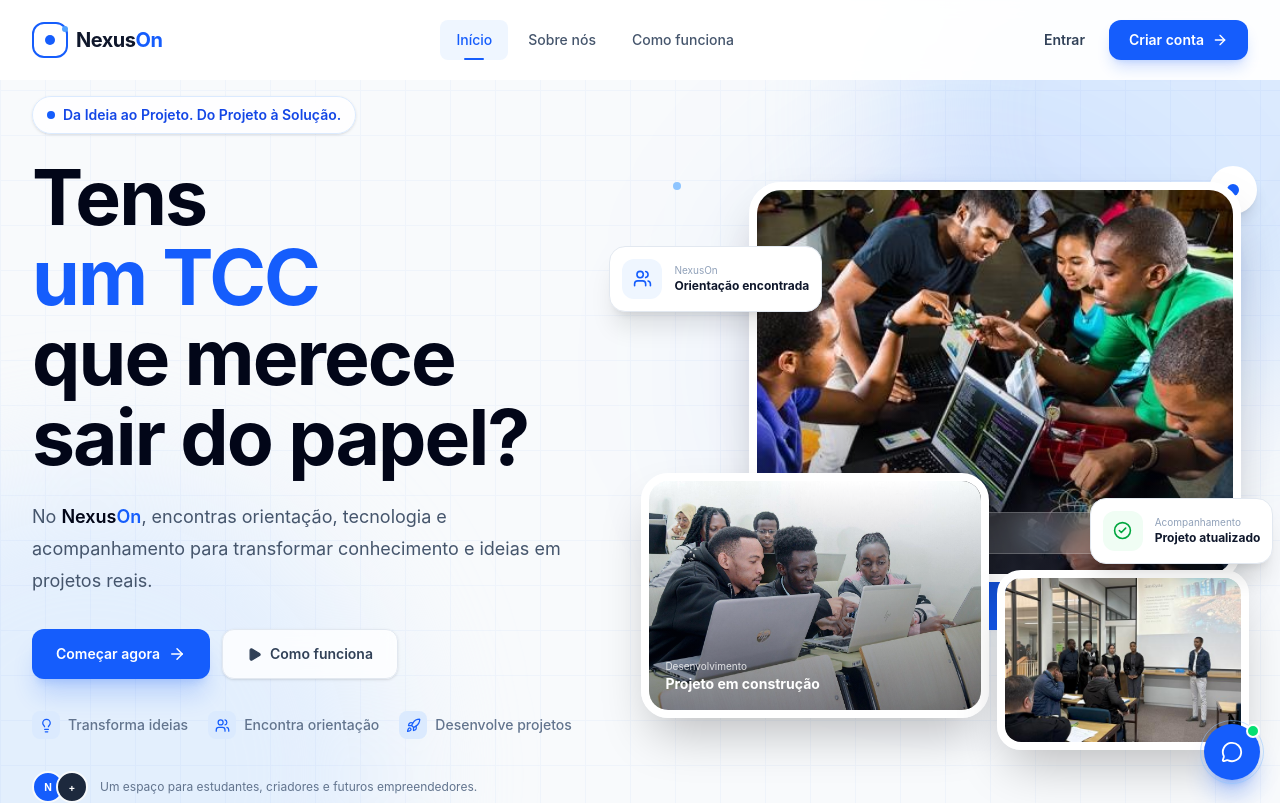
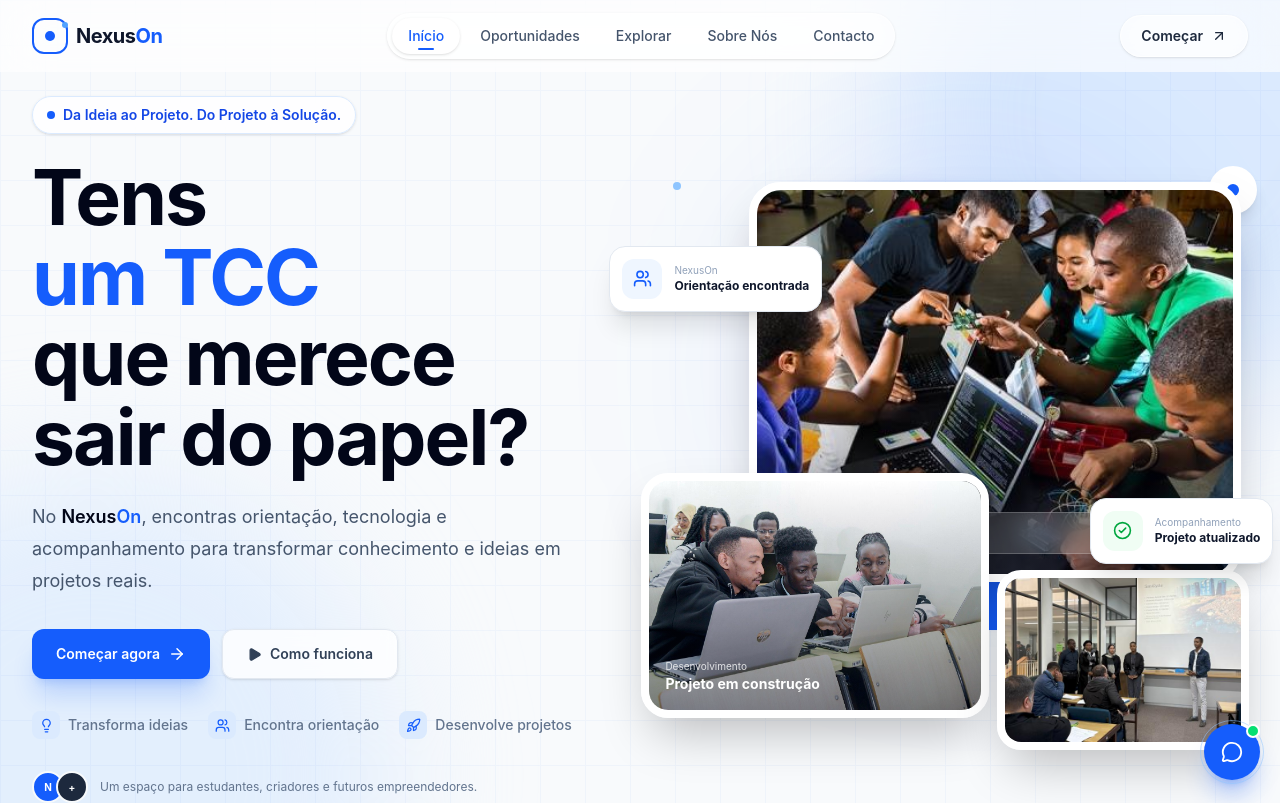
Before and after one commit to KiongaSingano/NexusOn, a React (Vite) app in the folder frontend/: page / in a window 1280 px wide. Shown: the top 803 px of the page. Built offline with nearby package versions, Linux system fonts and the light colour scheme.

Commit message:
chore: header

```diff
--- a/frontend/src/components/header/DesktopNav.tsx
+++ b/frontend/src/components/header/DesktopNav.tsx
@@ -6,12 +6,20 @@ const navItems = [
     to: "/",
   },
   {
-    label: "Sobre nós",
+    label: "Oportunidades",
+    to: "/oportunidades",
+  },
+  {
+    label: "Explorar",
+    to: "/explorar",
+  },
+  {
+    label: "Sobre Nós",
     to: "/sobre",
   },
   {
-    label: "Como funciona",
-    to: "/como-funciona",
+    label: "Contacto",
+    to: "/contacto",
   },
 ];
 
@@ -19,26 +27,36 @@ export default function DesktopNav() {
   const location = useLocation();
 
   return (
-    <nav className="hidden items-center gap-1 lg:flex">
+    <nav
+      aria-label="Navegação principal"
+      className="hidden items-center gap-1 rounded-full border border-white/60 bg-white/40 p-1 shadow-sm backdrop-blur-xl lg:flex"
+    >
       {navItems.map((item) => {
-        const active = location.pathname === item.to;
+        const active =
+          item.to === "/"
+            ? location.pathname === "/"
+            : location.pathname.startsWith(item.to);
 
         return (
           <Link
             key={item.label}
             to={item.to}
-            className={`relative rounded-lg px-4 py-2.5 text-sm font-medium transition-all duration-200 ${
+            className={`group relative rounded-full px-4 py-2 text-sm font-medium transition-all duration-300 ${
               active
-                ? "bg-blue-50 text-blue-600"
-                : "text-slate-600 hover:bg-blue-50 hover:text-blue-600"
+                ? "bg-white text-blue-600 shadow-sm"
+                : "text-slate-600 hover:bg-white/70 hover:text-blue-600"
             }`}
           >
-            {item.label}
+            <span className="relative z-10">
+              {item.label}
+            </span>
 
-            {/* Indicador da página atual */}
+            {/* Indicador */}
             <span
-              className={`absolute bottom-0 left-1/2 h-0.5 -translate-x-1/2 rounded-full bg-blue-600 transition-all duration-200 ${
-                active ? "w-5" : "w-0"
+              className={`absolute bottom-1 left-1/2 h-0.5 -translate-x-1/2 rounded-full bg-blue-600 transition-all duration-300 ${
+                active
+                  ? "w-4 opacity-100"
+                  : "w-0 opacity-0 group-hover:w-3 group-hover:opacity-70"
               }`}
             />
           </Link>
--- a/frontend/src/components/header/Header.tsx
+++ b/frontend/src/components/header/Header.tsx
@@ -1,5 +1,5 @@
 import { useEffect, useState } from "react";
-import { Menu } from "lucide-react";
+import { Menu, X } from "lucide-react";
 
 import Logo from "./Logo";
 import DesktopNav from "./DesktopNav";
@@ -12,12 +12,12 @@ export default function Header() {
 
   useEffect(() => {
     const handleScroll = () => {
-      setScrolled(window.scrollY > 20);
+      setScrolled(window.scrollY > 12);
     };
 
-    window.addEventListener("scroll", handleScroll);
+    handleScroll();
 
-    handleScroll();
+    window.addEventListener("scroll", handleScroll, { passive: true });
 
     return () => {
       window.removeEventListener("scroll", handleScroll);
@@ -25,52 +25,93 @@ export default function Header() {
   }, []);
 
   useEffect(() => {
-    document.body.style.overflow = mobileOpen ? "hidden" : "";
+    if (!mobileOpen) return;
+
+    const handleKeyDown = (event: KeyboardEvent) => {
+      if (event.key === "Escape") {
+        setMobileOpen(false);
+      }
+    };
+
+    document.addEventListener("keydown", handleKeyDown);
+
+    const previousOverflow = document.body.style.overflow;
+    document.body.style.overflow = "hidden";
 
     return () => {
-      document.body.style.overflow = "";
+      document.removeEventListener("keydown", handleKeyDown);
+      document.body.style.overflow = previousOverflow;
     };
   }, [mobileOpen]);
 
   return (
     <>
       <header
-        className={`fixed left-0 right-0 top-0 z-50 transition-all duration-300 ${
+        className={`fixed inset-x-0 top-0 z-50 transition-all duration-300 ${
           scrolled
-            ? "border-b border-slate-200/70 bg-white/90 shadow-sm backdrop-blur-xl"
-            : "bg-white/95 backdrop-blur-sm"
+            ? "border-b border-slate-200/70 bg-white/85 shadow-lg shadow-slate-900/5 backdrop-blur-2xl"
+            : "bg-white/65 backdrop-blur-xl"
         }`}
       >
-        <div className="mx-auto flex h-20 w-full max-w-7xl items-center justify-between px-4 sm:px-6 lg:px-8">
-
-          {/* Logo */}
-          <div className="shrink-0">
+        <div
+          className={`mx-auto flex w-full max-w-7xl items-center justify-between px-4 transition-all duration-300 sm:px-6 lg:px-8 ${
+            scrolled ? "h-16" : "h-[72px]"
+          }`}
+        >
+          {/* LOGO */}
+          <div className="shrink-0 transition-transform duration-300 hover:scale-[1.02]">
             <Logo />
           </div>
 
-          {/* Navegação Desktop */}
-          <DesktopNav />
+          {/* NAVEGAÇÃO DESKTOP */}
+          <nav className="hidden lg:flex">
+            <DesktopNav />
+          </nav>
 
-          {/* Ações Desktop */}
+          {/* AÇÕES DESKTOP */}
           <div className="hidden shrink-0 lg:block">
             <HeaderActions />
           </div>
 
-          {/* Menu Mobile */}
+          {/* BOTÃO MOBILE */}
           <button
             type="button"
-            onClick={() => setMobileOpen(true)}
-            aria-label="Abrir menu"
+            onClick={() => setMobileOpen((current) => !current)}
+            aria-label={
+              mobileOpen ? "Fechar menu" : "Abrir menu"
+            }
             aria-expanded={mobileOpen}
             aria-controls="mobile-navigation"
-            className="flex h-10 w-10 items-center justify-center rounded-xl border border-slate-200 bg-white text-slate-700 shadow-sm transition-all duration-200 hover:border-blue-200 hover:bg-blue-50 hover:text-blue-600 active:scale-95 lg:hidden"
+            className={`relative flex h-10 w-10 items-center justify-center rounded-xl border transition-all duration-200 lg:hidden ${
+              mobileOpen
+                ? "border-blue-200 bg-blue-50 text-blue-600"
+                : "border-slate-200/80 bg-white/70 text-slate-700 shadow-sm backdrop-blur-md hover:border-blue-200 hover:bg-blue-50 hover:text-blue-600"
+            } active:scale-95`}
           >
-            <Menu size={22} />
+            <span
+              className={`absolute transition-all duration-200 ${
+                mobileOpen
+                  ? "rotate-0 scale-100 opacity-100"
+                  : "rotate-90 scale-50 opacity-0"
+              }`}
+            >
+              <X size={21} />
+            </span>
+
+            <span
+              className={`transition-all duration-200 ${
+                mobileOpen
+                  ? "-rotate-90 scale-50 opacity-0"
+                  : "rotate-0 scale-100 opacity-100"
+              }`}
+            >
+              <Menu size={21} />
+            </span>
           </button>
         </div>
       </header>
 
-      {/* Menu Mobile */}
+      {/* MENU MOBILE */}
       <div id="mobile-navigation">
         <MobileMenu
           open={mobileOpen}
--- a/frontend/src/components/header/HeaderActions.tsx
+++ b/frontend/src/components/header/HeaderActions.tsx
@@ -1,4 +1,4 @@
-import { ArrowRight } from "lucide-react";
+import { ArrowUpRight } from "lucide-react";
 import { Link } from "react-router-dom";
 
 interface HeaderActionsProps {
@@ -13,51 +13,44 @@ export default function HeaderActions({
   if (mobile) {
     return (
       <div className="flex flex-col gap-3">
-        {/* Entrar */}
+        <Link
+          to="/criar-conta"
+          onClick={onClick}
+          className="group flex w-full items-center justify-center gap-2 rounded-full border border-blue-200/60 bg-blue-600 px-5 py-3.5 text-sm font-semibold text-white shadow-lg shadow-blue-600/20 transition-all duration-300 hover:bg-blue-700 active:scale-[0.98]"
+        >
+          Começar
+          <ArrowUpRight
+            size={17}
+            className="transition-transform duration-300 group-hover:-translate-y-0.5 group-hover:translate-x-0.5"
+          />
+        </Link>
+
         <Link
           to="/entrar"
           onClick={onClick}
-          className="flex w-full items-center justify-center rounded-xl border border-slate-200 px-5 py-3.5 text-sm font-semibold text-slate-700 transition hover:bg-slate-50"
+          className="flex w-full items-center justify-center rounded-full border border-slate-200 bg-white/60 px-5 py-3.5 text-sm font-semibold text-slate-700 backdrop-blur-md transition-all duration-300 hover:border-blue-200 hover:bg-blue-50 hover:text-blue-600"
         >
           Entrar
-        </Link>
-
-        {/* Criar conta */}
-        <Link
-          to="/criar-conta"
-          onClick={onClick}
-          className="group flex w-full items-center justify-center gap-2 rounded-xl bg-blue-600 px-5 py-3.5 text-sm font-semibold text-white shadow-lg shadow-blue-600/20 transition hover:bg-blue-700"
-        >
-          Criar conta
-          <ArrowRight
-            size={17}
-            className="transition-transform duration-200 group-hover:translate-x-1"
-          />
         </Link>
       </div>
     );
   }
 
   return (
-    <div className="flex items-center gap-2">
-      {/* Entrar */}
-      <Link
-        to="/entrar"
-        className="rounded-xl px-4 py-2.5 text-sm font-semibold text-slate-700 transition hover:bg-slate-100"
-      >
-        Entrar
-      </Link>
-
-      {/* Criar conta */}
+    <div className="flex items-center">
       <Link
         to="/criar-conta"
-        className="group flex items-center gap-2 rounded-xl bg-blue-600 px-5 py-2.5 text-sm font-semibold text-white shadow-lg shadow-blue-600/20 transition hover:bg-blue-700"
+        className="group relative flex items-center gap-2 overflow-hidden rounded-full border border-white/70 bg-white/50 px-5 py-2.5 text-sm font-semibold text-slate-800 shadow-sm backdrop-blur-xl transition-all duration-300 hover:-translate-y-0.5 hover:border-blue-200 hover:bg-blue-50/80 hover:text-blue-600 hover:shadow-md active:translate-y-0"
       >
-        Criar conta
-        <ArrowRight
+        <span className="relative z-10">Começar</span>
+
+        <ArrowUpRight
           size={16}
-          className="transition-transform duration-200 group-hover:translate-x-1"
+          className="relative z-10 transition-transform duration-300 group-hover:-translate-y-0.5 group-hover:translate-x-0.5"
         />
+
+        {/* brilho */}
+        <span className="absolute inset-0 -translate-x-full bg-gradient-to-r from-transparent via-white/50 to-transparent transition-transform duration-700 group-hover:translate-x-full" />
       </Link>
     </div>
   );
--- a/frontend/src/components/header/MobileMenu.tsx
+++ b/frontend/src/components/header/MobileMenu.tsx
@@ -1,5 +1,5 @@
-import { ArrowRight, X } from "lucide-react";
-import { Link } from "react-router-dom";
+import { ArrowUpRight, X } from "lucide-react";
+import { Link, useLocation } from "react-router-dom";
 
 import Logo from "./Logo";
 import HeaderActions from "./HeaderActions";
@@ -15,12 +15,20 @@ const navItems = [
     to: "/",
   },
   {
-    label: "Sobre nós",
+    label: "Oportunidades",
+    to: "/oportunidades",
+  },
+  {
+    label: "Explorar",
+    to: "/explorar",
+  },
+  {
+    label: "Sobre Nós",
     to: "/sobre",
   },
   {
-    label: "Como funciona",
-    to: "/como-funciona",
+    label: "Contacto",
+    to: "/contacto",
   },
 ];
 
@@ -28,6 +36,8 @@ export default function MobileMenu({
   open,
   onClose,
 }: MobileMenuProps) {
+  const location = useLocation();
+
   return (
     <div
       className={`fixed inset-0 z-[60] lg:hidden ${
@@ -40,14 +50,14 @@ export default function MobileMenu({
         type="button"
         aria-label="Fechar menu"
         onClick={onClose}
-        className={`absolute inset-0 bg-slate-950/40 backdrop-blur-sm transition-opacity duration-300 ${
+        className={`absolute inset-0 bg-slate-950/40 backdrop-blur-md transition-opacity duration-300 ${
           open ? "opacity-100" : "opacity-0"
         }`}
       />
 
       {/* Painel */}
       <aside
-        className={`absolute right-0 top-0 flex h-full w-[min(88%,390px)] flex-col bg-white px-5 pb-8 pt-5 shadow-2xl transition-transform duration-300 sm:px-6 ${
+        className={`absolute right-0 top-0 flex h-full w-[min(88%,390px)] flex-col overflow-y-auto border-l border-white/50 bg-white/90 px-5 pb-8 pt-5 shadow-2xl backdrop-blur-2xl transition-transform duration-300 sm:px-6 ${
           open ? "translate-x-0" : "translate-x-full"
         }`}
         aria-label="Menu de navegação"
@@ -60,51 +70,76 @@ export default function MobileMenu({
             type="button"
             onClick={onClose}
             aria-label="Fechar menu"
-            className="flex h-10 w-10 shrink-0 items-center justify-center rounded-xl border border-slate-200 text-slate-600 transition-all duration-200 hover:border-blue-200 hover:bg-blue-50 hover:text-blue-600 active:scale-95"
+            className="flex h-10 w-10 shrink-0 items-center justify-center rounded-full border border-slate-200 bg-white/70 text-slate-600 shadow-sm transition-all duration-200 hover:border-blue-200 hover:bg-blue-50 hover:text-blue-600 active:scale-95"
           >
-            <X size={21} />
+            <X size={20} />
           </button>
         </div>
 
         {/* Navegação */}
-        <nav className="mt-10 space-y-1">
-          {navItems.map((item) => (
+        <nav className="mt-8">
+          <p className="mb-3 px-3 text-[10px] font-bold uppercase tracking-[0.18em] text-slate-400">
+            Navegação
+          </p>
+
+          <div className="space-y-1">
+            {navItems.map((item) => {
+              const active =
+                item.to === "/"
+                  ? location.pathname === "/"
+                  : location.pathname.startsWith(item.to);
+
+              return (
                 <Link
                   key={item.label}
                   to={item.to}
                   onClick={onClose}
-              className="group flex items-center justify-between rounded-xl px-4 py-4 text-base font-semibold text-slate-700 transition-all duration-200 hover:bg-blue-50 hover:text-blue-600 active:scale-[0.98]"
+                  className={`group flex items-center justify-between rounded-2xl px-4 py-3.5 text-sm font-semibold transition-all duration-200 active:scale-[0.98] ${
+                    active
+                      ? "bg-blue-50 text-blue-600"
+                      : "text-slate-700 hover:bg-slate-50 hover:text-blue-600"
+                  }`}
                 >
                   <span>{item.label}</span>
 
-              <ArrowRight
-                size={17}
-                className="transition-transform duration-200 group-hover:translate-x-1"
+                  {active ? (
+                    <span className="h-1.5 w-1.5 rounded-full bg-blue-600" />
+                  ) : (
+                    <ArrowUpRight
+                      size={16}
+                      className="text-slate-300 transition-all duration-200 group-hover:-translate-y-0.5 group-hover:translate-x-0.5 group-hover:text-blue-600"
                     />
+                  )}
                 </Link>
-          ))}
+              );
+            })}
+          </div>
         </nav>
 
         {/* Ações */}
-        <div className="mt-8 border-t border-slate-100 pt-7">
+        <div className="mt-7 border-t border-slate-200/70 pt-6">
           <HeaderActions
             mobile
             onClick={onClose}
           />
         </div>
 
-        {/* Informação */}
-        <div className="mt-auto rounded-2xl bg-blue-50 p-5">
-          <p className="font-bold tracking-tight text-slate-900">
+        {/* Bloco NexusOn */}
+        <div className="relative mt-auto overflow-hidden rounded-3xl border border-blue-100 bg-gradient-to-br from-blue-50 to-white p-5">
+          <div className="absolute -right-8 -top-8 h-24 w-24 rounded-full bg-blue-100/60 blur-2xl" />
+
+          <div className="relative">
+            <p className="text-lg font-extrabold tracking-tight text-slate-950">
               Nexus<span className="text-blue-600">On</span>
             </p>
 
-          <p className="mt-2 text-sm leading-6 text-slate-500">
+            <p className="mt-2 max-w-[230px] text-xs leading-5 text-slate-500">
               Da ideia ao projeto.
               <br />
               Do projeto à solução.
             </p>
           </div>
+        </div>
       </aside>
     </div>
   );
```
Lines whose indentation alone changed are shown as unchanged.
